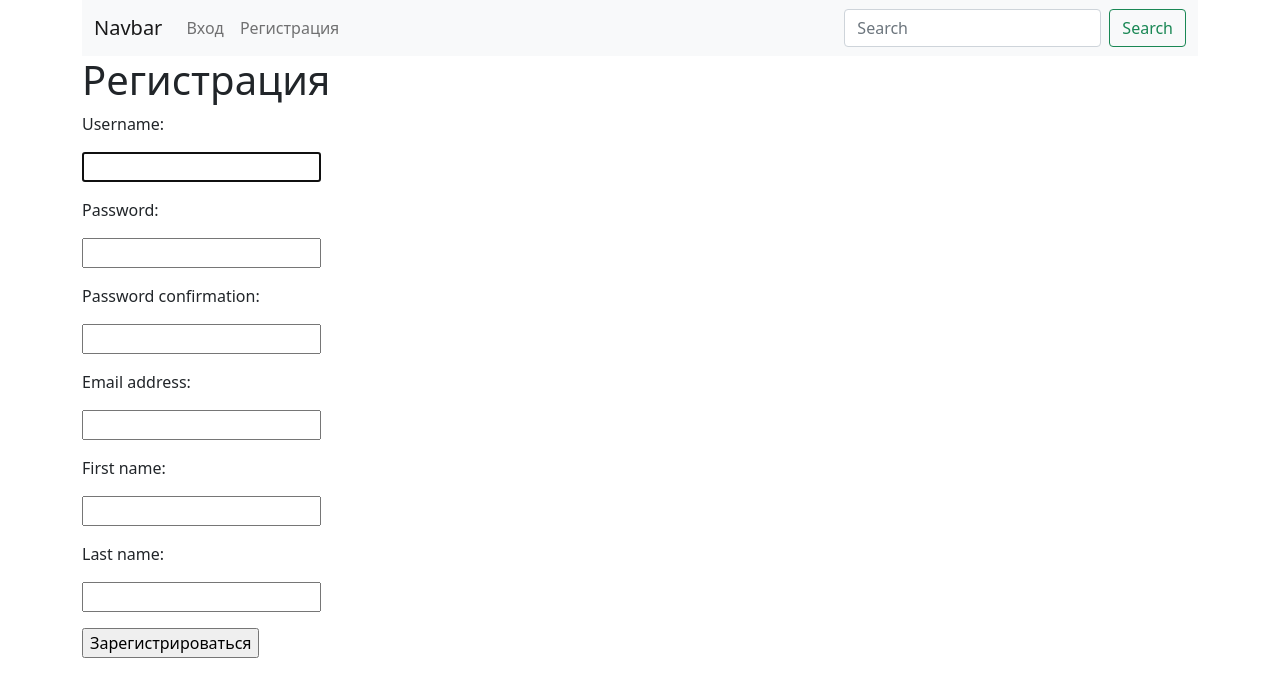
After one commit to pythonDev161221/hw56_project_poll, a Django app: page /accounts/registration/ in a window 1280 px wide. The commit adds this page. Shown: the top 697 px of the page. Run offline with Django 4.2, Linux system fonts and the light colour scheme.

Commit message:
add registration.html

```diff
--- /dev/null
+++ b/shop/accounts/forms.py
@@ -0,0 +1,6 @@
+from django.contrib.auth.forms import UserCreationForm
+
+
+class MyUserCreationForm(UserCreationForm):
+    class Meta(UserCreationForm.Meta):
+        fields = ("username", "password1", "password2", "email", "first_name", "last_name", )
--- /dev/null
+++ b/shop/accounts/templates/registration.html
@@ -0,0 +1,10 @@
+{% extends 'base.html' %}
+
+{% block content %}
+
+    <h1>Регистрация</h1>
+    <form method="post">
+    {% include "partial/form.html" with button_text="Зарегистрироваться" %}
+    </form>
+
+{% endblock content %}
--- a/shop/accounts/urls.py
+++ b/shop/accounts/urls.py
@@ -1,9 +1,12 @@
 from django.contrib.auth.views import LoginView, LogoutView
 from django.urls import path
+
+from accounts.views import RegisterView
 
 app_name = 'accounts'
 
 urlpatterns = [
     path('login/', LoginView.as_view(template_name="login.html"), name="login"),
     path('logout/', LogoutView.as_view(), name="logout"),
+    path('registration/', RegisterView.as_view(), name='registration'),
 ]
--- a/shop/accounts/views.py
+++ b/shop/accounts/views.py
@@ -1,3 +1,32 @@
-from django.shortcuts import render
+from django.contrib.auth import get_user_model, login
+from django.shortcuts import render, redirect
 
 # Create your views here.
+from django.urls import reverse_lazy
+from django.views.generic import CreateView
+from accounts.forms import MyUserCreationForm
+
+User = get_user_model()
+
+
+class RegisterView(CreateView):
+    model = User
+    template_name = "registration.html"
+    form_class = MyUserCreationForm
+    # success_url = reverse_lazy("webapp:product_list_view")
+
+    def form_valid(self, form):
+        user = form.save()
+        # Profile.objects.create(user=user)
+        login(self.request, user)
+        return redirect("webapp:product_list_view")
+        # return super().form_valid()
+        # return redirect(self.get_success_url())
+
+    # def get_success_url(self):
+    #     next_url = self.request.GET.get('next')
+    #     if not next_url:
+    #         next_url = self.request.POST.get('next')
+    #     if not next_url:
+    #         next_url = reverse('webapp:index')
+    #     return next_url
--- /dev/null
+++ b/shop/shop/local_settings.py
@@ -0,0 +1 @@
+AUTH_PASSWORD_VALIDATORS = []
--- a/shop/shop/settings.py
+++ b/shop/shop/settings.py
@@ -127,3 +127,8 @@ STATIC_URL = 'static/'
 # https://docs.djangoproject.com/en/4.0/ref/settings/#default-auto-field
 
 DEFAULT_AUTO_FIELD = 'django.db.models.BigAutoField'
+
+try:
+    from shop.local_settings import *
+except ModuleNotFoundError:
+    print("Локальный файл настроек проекта не найден")
--- a/shop/webapp/templates/base.html
+++ b/shop/webapp/templates/base.html
@@ -19,7 +19,9 @@
     <nav class="navbar navbar-expand-lg navbar-light bg-light">
   <div class="container-fluid">
     <a class="navbar-brand" href="{% url 'webapp:product_list_view' %}">Navbar</a>
-    <button class="navbar-toggler" type="button" data-bs-toggle="collapse" data-bs-target="#navbarSupportedContent" aria-controls="navbarSupportedContent" aria-expanded="false" aria-label="Toggle navigation">
+    <button class="navbar-toggler" type="button" data-bs-toggle="collapse"
+            data-bs-target="#navbarSupportedContent" aria-controls="navbarSupportedContent"
+            aria-expanded="false" aria-label="Toggle navigation">
       <span class="navbar-toggler-icon"></span>
     </button>
     <div class="collapse navbar-collapse" id="navbarSupportedContent">
@@ -28,11 +30,14 @@
           {% endblock %}
       {% if not user.is_authenticated %}
         <li class="nav-item">
-        <a class="nav-link" aria-current="page" href="{% url 'accounts:login' %}">Login</a>
+        <a class="nav-link" aria-current="page" href="{% url 'accounts:login' %}">Вход</a>
+        </li>
+          <li class="nav-item">
+        <a class="nav-link" aria-current="page" href="{% url 'accounts:registration' %}">Регистрация</a>
         </li>
       {% else %}
           <li class="nav-item">
-        <a class="nav-link" aria-current="page" href="{% url 'accounts:logout' %}">Logout</a>
+        <a class="nav-link" aria-current="page" href="{% url 'accounts:logout' %}">Выход</a>
         </li>
           <li class="nav-item">
         <a class="nav-link" aria-current="page" href="">{{ user.username }}</a>
```
Also changed, not shown: 1 other file.
